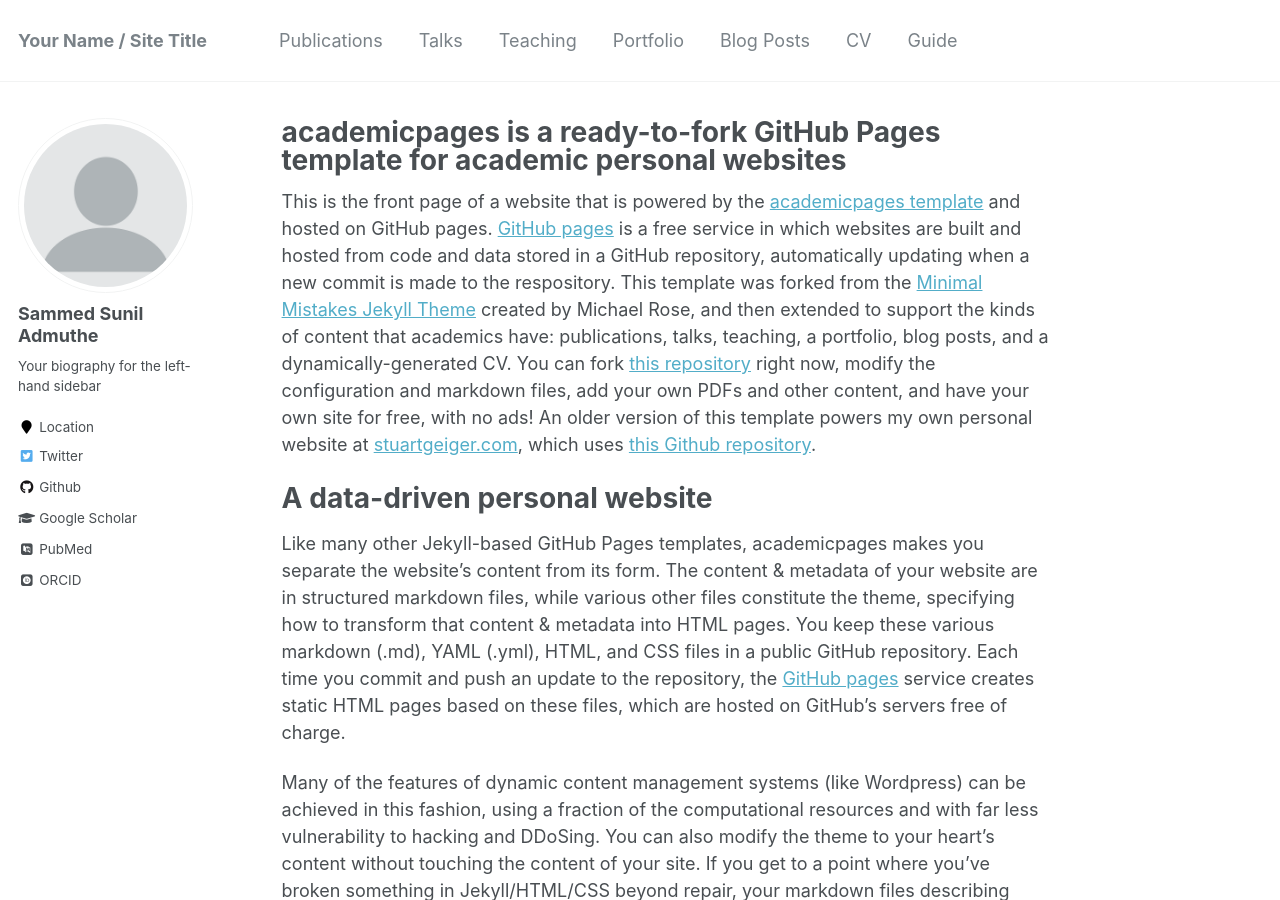
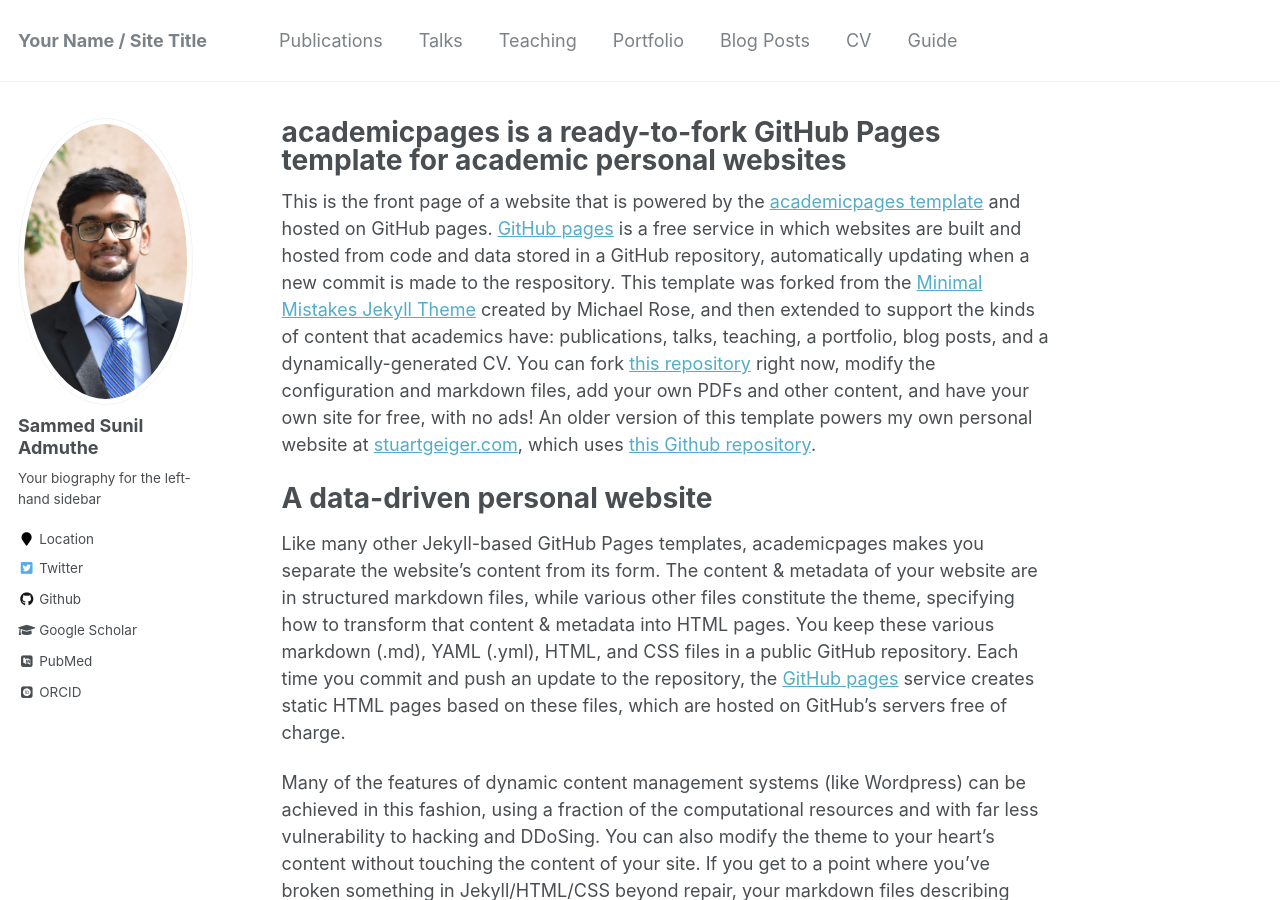
Before and after one commit to SammedAdmuthe/SammedAdmuthe.github.io, a Jekyll site: the page built from _pages/about.md, in a window 1280 px wide and 900 px high. Built offline with Jekyll 4.4.1, drawn with Linux system fonts in a browser that asks for light colours; some web fonts are replaced.

Commit message:
Update _config.yml

```diff
--- a/_config.yml
+++ b/_config.yml
@@ -81,7 +81,7 @@
 # Site Author
 author:
   name             : "Sammed Sunil Admuthe"
-  avatar           : "profile.png"
+  avatar           : "profilePic.jpeg"
   bio              : "Your biography for the left-hand sidebar"
   location         : "Location"
   employer         :
```
